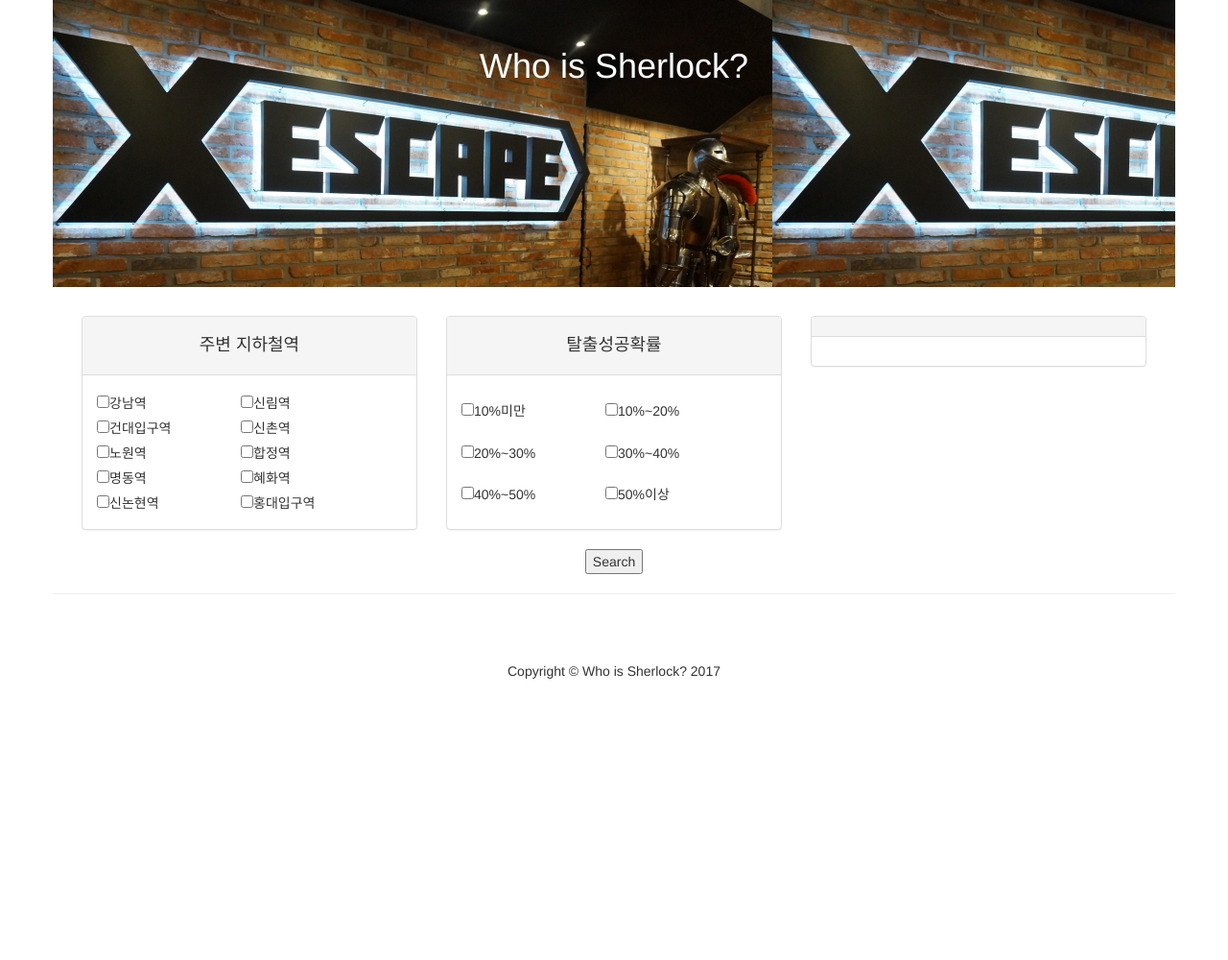
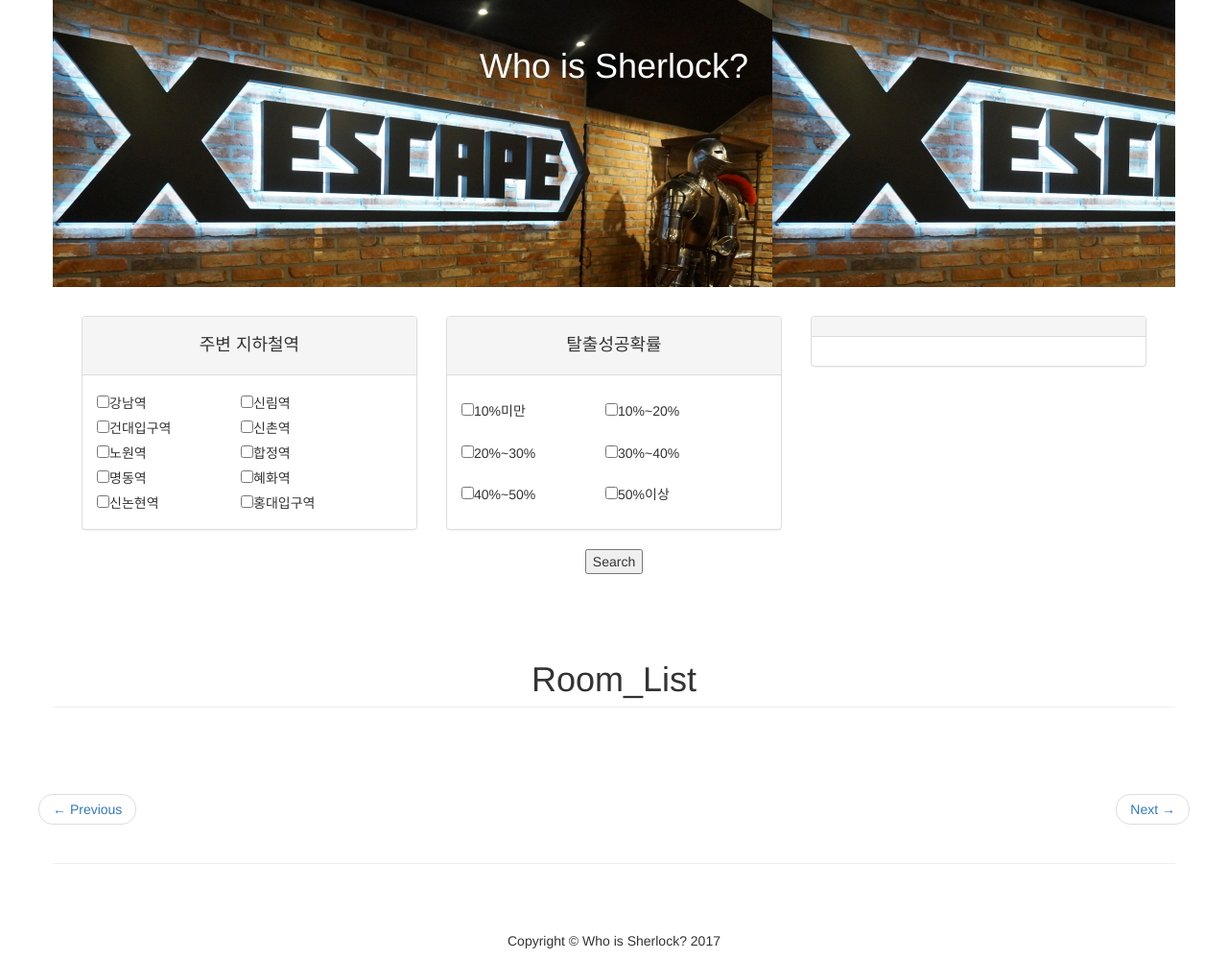
Before and after one commit to HuiwonKo/Sherlock, a Django app: page /cafe/ in a window 1280 px wide. Shown: the part 51-1051 px from the top of the page at 96% size. Before the commit the page ends 758 px from the top, so only its background shows below. Run offline with Django 3.2, Linux system fonts and the light colour scheme; some libraries are stand-ins or nearby versions.

Commit message:
index.html에서 조회버튼 누르면 url주소 바뀌지 않고 방 리스트 출력(room_list.html 사용하사용하지 않음)

```diff
--- a/Sherlock/cafe/templates/cafe/index.html
+++ b/Sherlock/cafe/templates/cafe/index.html
@@ -1,8 +1,12 @@
 {% extends "cafe/layout.html" %}
+
 {% load staticfiles %}
+
 {% block content %}
 
-         <form method="GET" action="/cafe/room_list/">
+
+        <form method="POST" action="">
+        {% csrf_token %}
             <div class="container">
                 <div class="col-md-4">
                     <div class="panel panel-default">
@@ -70,4 +74,56 @@
             </div>
         </form>
 
+        <!-- 검색결과 화면 -->
+        <div class="row">
+            <div class="col-lg-12">
+                <h1 class="page-header">Room_List</h1>
+            </div>
+        </div>
+        {% if stations or levels %}
+        {% for room in room_list %}
+        <div class="row">
+            <div class="col-md-1 text-center"></div>
+            <div class="col-md-5">
+                <a href="blog-post.html">
+                    <img class="img-responsive img-hover" src="http://placehold.it/600x300" alt="">
+                </a>
+            </div>
+            <div class="col-md-6">
+                <h3>
+                    <a href="blog-post.html">{{ room.name }}</a>
+                </h3>
+                <p>방난이도 = {{ room.level }}</a>
+                </p>
+                <p>방설명 : 블라블라블라블라블라블라블라블라블라블라블라블라블라블라블라블라블라블라블라블라블라블라블라블라블라블라블라블라블라블라블라블라블라블라블라블라블라블라블라블라블라블라블라블라블라블라블라블라블라블라블라블라블라</p>
+                <a class="btn btn-primary" href="###">Read More <i class="fa fa-angle-right"></i></a>
+            </div>
+        </div>
+        {% endfor %}
+        {% endif %}
+        <!-- /.row -->
+        <!-- Pager -->
+        <div class="row">
+            <ul class="pager">
+                <li class="previous"><a href="#">&larr; Previous</a>
+                </li>
+                <li class="next"><a href="#">Next &rarr;</a>
+                </li>
+            </ul>
+        </div>
+<!--
+        <div class="row">
+            {% for room in room_list %}
+            <div class="col-md-4 col-sm-6">
+                <a href="portfolio-item.html">
+                    <img class="img-responsive img-portfolio img-hover" src="###" alt="">
+                    {{ room.name }}
+                    {{ room.level }}
+                </a>
+            </div>
+            {% endfor %}
+        </div>
+
+/.row -->
+
 {% endblock %}
--- a/Sherlock/cafe/urls.py
+++ b/Sherlock/cafe/urls.py
@@ -3,5 +3,5 @@ from . import views
 
 urlpatterns = [
     url(r'^$', views.index, name="index"),
-    url(r'^room_list/$', views.room_list, name='room_list')
+    #
 ]
--- a/Sherlock/cafe/views.py
+++ b/Sherlock/cafe/views.py
@@ -4,32 +4,27 @@ from django.utils import timezone
 from django.contrib.auth.decorators import login_required
 from django.contrib.admin.views.decorators import staff_member_required
 from django.core.paginator import Paginator, PageNotAnInteger, EmptyPage
-from django.db.models import Q
-from django.db.models.query import EmptyQuerySet
 from .models import Cafe, Room, Review
 from .forms import ReviewForm
 
 
 def index(request):
-    return render(request, "cafe/index.html")
-
-def room_list(request):
     station_key = request.GET.getlist("station")
     level_key = request.GET.getlist("level")
-    station_room_list = Room.objects.none()
-    level_room_list = Room.objects.none()
-    for index in range(0,len(station_key)):
-        station_room_list = station_room_list | Room.objects.filter(cafe__station = station_key[index])
-    for index in range(0,len(level_key)):
-        level_room_list = level_room_list | Room.objects.filter(level = level_key[index])
-    if isinstance(station_room_list, EmptyQuerySet):
-        room_list = level_room_list
-    elif isinstance(level_room_list, EmptyQuerySet):
-        room_list = station_room_list
-    else :
-        room_list = station_room_list & level_room_list
+    room_list = Room.objects.none()
+    if station_key and level_key:
+        room_list = Room.objects.filter(cafe__station__in = station_key, level__in = level_key)
+    elif station_key:
+        room_list = Room.objects.filter(cafe__station__in = station_key)
+    elif level_key:
+        room_list = Room.objects.filter(level__in = level_key)
+    return render(request, "cafe/index.html", {
+        'room_list':room_list,
+        'stations':station_key,
+        'levels':level_key,
+        })
 
-    return render(request, "cafe/room_list.html",{'room_list':room_list})
+#def room_list(request):
 
 def room_detail(request,pk):
     room = get_object_or_404(Room, pk=pk)
```
